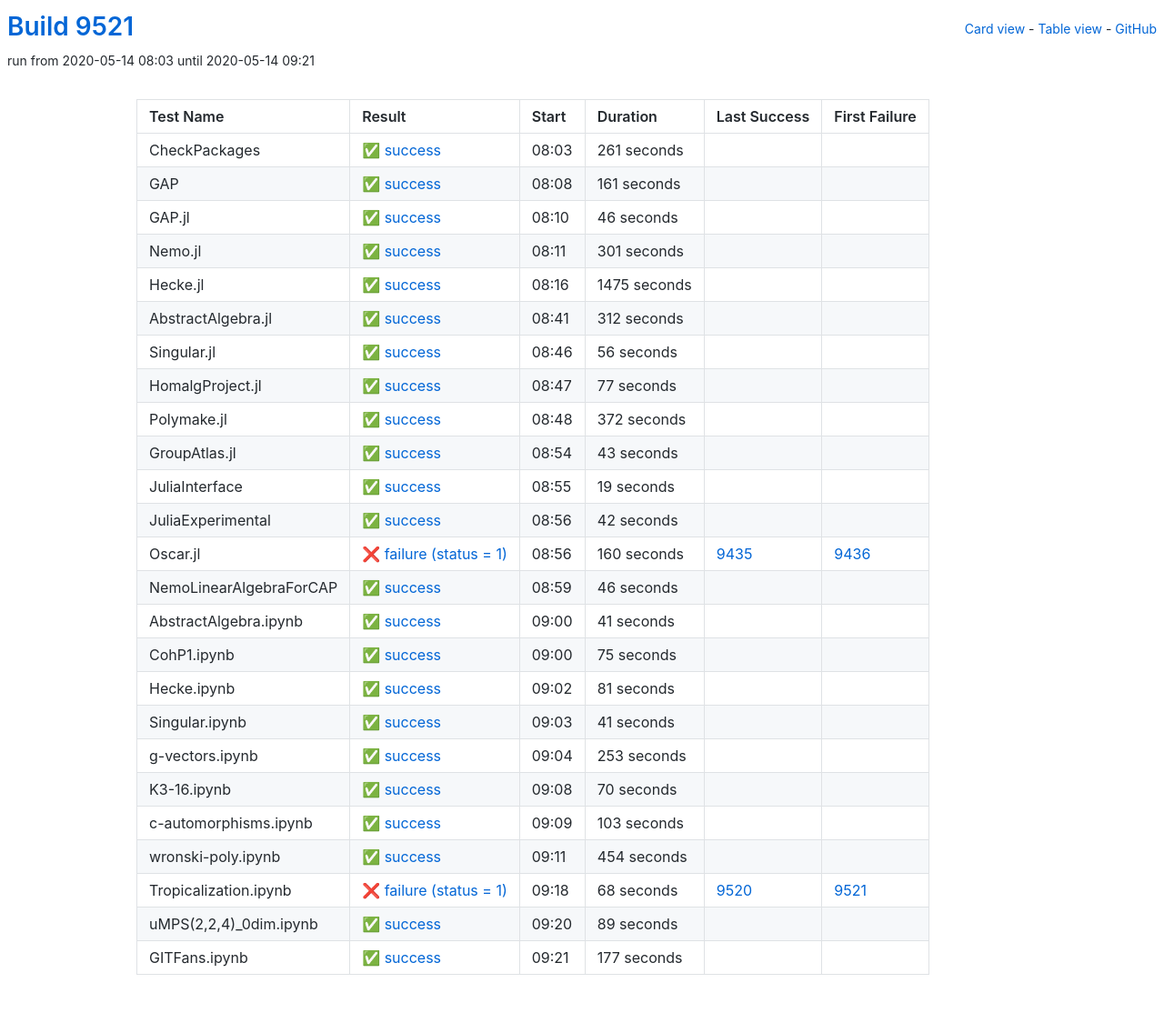
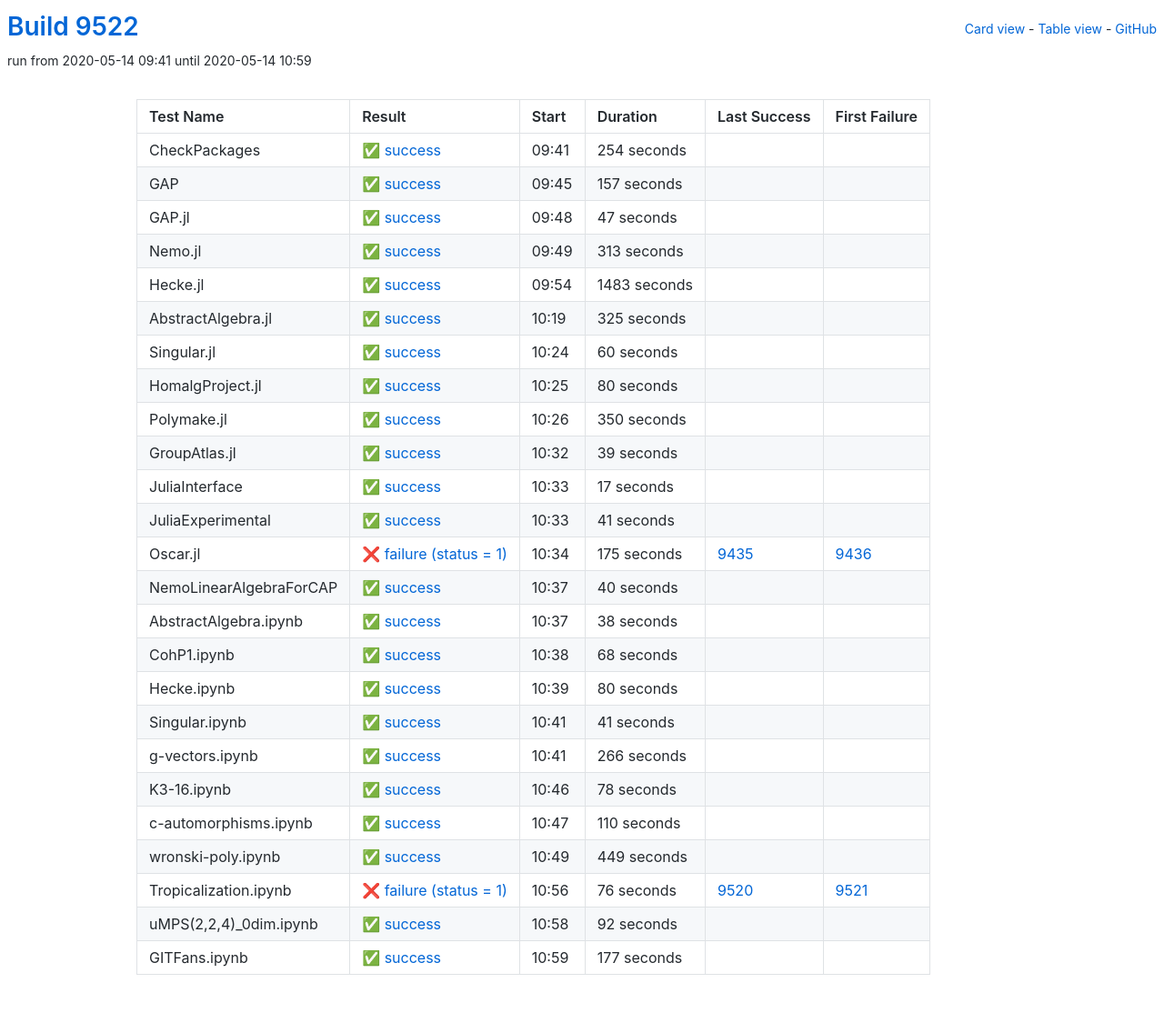
Before and after one commit to oscar-system/oscar-ci-status, a Jekyll site: the page built from table.html, in a window 1280 px wide. Shown: the whole page at 91% size. Built offline with Jekyll 4.4.1, drawn with Linux system fonts in a browser that asks for light colours.

Commit message:
Build 9522

```diff
--- a/_data/ci.yml
+++ b/_data/ci.yml
@@ -1,209 +1,209 @@
-build: 9521
-build_url: https://oscarci.mathematik.uni-kl.de/job/oscar/9521/
+build: 9522
+build_url: https://oscarci.mathematik.uni-kl.de/job/oscar/9522/
 job: oscar
 tests:
-- duration: 261
+- duration: 254
   exitcode: 0
   first_failure: false
   first_failure_url: null
   id: checkpackages
   last_success: false
   last_success_url: null
-  log: https://oscarci.mathematik.uni-kl.de/job/oscar/9521/artifact/logs/build-9521/CheckPackages.log
+  log: https://oscarci.mathematik.uni-kl.de/job/oscar/9522/artifact/logs/build-9522/CheckPackages.log
   name: CheckPackages
-  start: 2020-05-14 08:03
+  start: 2020-05-14 09:41
   status: success
   success: true
-- duration: 161
+- duration: 157
   exitcode: 0
   first_failure: false
   first_failure_url: null
   id: gap
   last_success: false
   last_success_url: null
-  log: https://oscarci.mathematik.uni-kl.de/job/oscar/9521/artifact/logs/build-9521/GAP.log
+  log: https://oscarci.mathematik.uni-kl.de/job/oscar/9522/artifact/logs/build-9522/GAP.log
   name: GAP
-  start: 2020-05-14 08:08
+  start: 2020-05-14 09:45
   status: success
   success: true
-- duration: 46
+- duration: 47
   exitcode: 0
   first_failure: false
   first_failure_url: null
   id: gap-jl
   last_success: false
   last_success_url: null
-  log: https://oscarci.mathematik.uni-kl.de/job/oscar/9521/artifact/logs/build-9521/GAP.jl.log
+  log: https://oscarci.mathematik.uni-kl.de/job/oscar/9522/artifact/logs/build-9522/GAP.jl.log
   name: GAP.jl
-  start: 2020-05-14 08:10
+  start: 2020-05-14 09:48
   status: success
   success: true
-- duration: 301
+- duration: 313
   exitcode: 0
   first_failure: false
   first_failure_url: null
   id: nemo-jl
   last_success: false
   last_success_url: null
-  log: https://oscarci.mathematik.uni-kl.de/job/oscar/9521/artifact/logs/build-9521/Nemo.jl.log
+  log: https://oscarci.mathematik.uni-kl.de/job/oscar/9522/artifact/logs/build-9522/Nemo.jl.log
   name: Nemo.jl
-  start: 2020-05-14 08:11
+  start: 2020-05-14 09:49
   status: success
   success: true
-- duration: 1475
+- duration: 1483
   exitcode: 0
   first_failure: false
   first_failure_url: null
   id: hecke-jl
   last_success: false
   last_success_url: null
-  log: https://oscarci.mathematik.uni-kl.de/job/oscar/9521/artifact/logs/build-9521/Hecke.jl.log
+  log: https://oscarci.mathematik.uni-kl.de/job/oscar/9522/artifact/logs/build-9522/Hecke.jl.log
   name: Hecke.jl
-  start: 2020-05-14 08:16
+  start: 2020-05-14 09:54
   status: success
   success: true
-- duration: 312
+- duration: 325
   exitcode: 0
   first_failure: false
   first_failure_url: null
   id: abstractalgebra-jl
   last_success: false
   last_success_url: null
-  log: https://oscarci.mathematik.uni-kl.de/job/oscar/9521/artifact/logs/build-9521/AbstractAlgebra.jl.log
+  log: https://oscarci.mathematik.uni-kl.de/job/oscar/9522/artifact/logs/build-9522/AbstractAlgebra.jl.log
   name: AbstractAlgebra.jl
-  start: 2020-05-14 08:41
+  start: 2020-05-14 10:19
   status: success
   success: true
-- duration: 56
+- duration: 60
   exitcode: 0
   first_failure: false
   first_failure_url: null
   id: singular-jl
   last_success: false
   last_success_url: null
-  log: https://oscarci.mathematik.uni-kl.de/job/oscar/9521/artifact/logs/build-9521/Singular.jl.log
+  log: https://oscarci.mathematik.uni-kl.de/job/oscar/9522/artifact/logs/build-9522/Singular.jl.log
   name: Singular.jl
-  start: 2020-05-14 08:46
+  start: 2020-05-14 10:24
   status: success
   success: true
-- duration: 77
+- duration: 80
   exitcode: 0
   first_failure: false
   first_failure_url: null
   id: homalgproject-jl
   last_success: false
   last_success_url: null
-  log: https://oscarci.mathematik.uni-kl.de/job/oscar/9521/artifact/logs/build-9521/HomalgProject.jl.log
+  log: https://oscarci.mathematik.uni-kl.de/job/oscar/9522/artifact/logs/build-9522/HomalgProject.jl.log
   name: HomalgProject.jl
-  start: 2020-05-14 08:47
+  start: 2020-05-14 10:25
   status: success
   success: true
-- duration: 372
+- duration: 350
   exitcode: 0
   first_failure: false
   first_failure_url: null
   id: polymake-jl
   last_success: false
   last_success_url: null
-  log: https://oscarci.mathematik.uni-kl.de/job/oscar/9521/artifact/logs/build-9521/Polymake.jl.log
+  log: https://oscarci.mathematik.uni-kl.de/job/oscar/9522/artifact/logs/build-9522/Polymake.jl.log
   name: Polymake.jl
-  start: 2020-05-14 08:48
+  start: 2020-05-14 10:26
   status: success
   success: true
-- duration: 43
+- duration: 39
   exitcode: 0
   first_failure: false
   first_failure_url: null
   id: groupatlas-jl
   last_success: false
   last_success_url: null
-  log: https://oscarci.mathematik.uni-kl.de/job/oscar/9521/artifact/logs/build-9521/GroupAtlas.jl.log
+  log: https://oscarci.mathematik.uni-kl.de/job/oscar/9522/artifact/logs/build-9522/GroupAtlas.jl.log
   name: GroupAtlas.jl
-  start: 2020-05-14 08:54
+  start: 2020-05-14 10:32
   status: success
   success: true
-- duration: 19
+- duration: 17
   exitcode: 0
   first_failure: false
   first_failure_url: null
   id: juliainterface
   last_success: false
   last_success_url: null
-  log: https://oscarci.mathematik.uni-kl.de/job/oscar/9521/artifact/logs/build-9521/JuliaInterface.log
+  log: https://oscarci.mathematik.uni-kl.de/job/oscar/9522/artifact/logs/build-9522/JuliaInterface.log
   name: JuliaInterface
-  start: 2020-05-14 08:55
+  start: 2020-05-14 10:33
   status: success
   success: true
-- duration: 42
+- duration: 41
   exitcode: 0
   first_failure: false
   first_failure_url: null
   id: juliaexperimental
   last_success: false
   last_success_url: null
-  log: https://oscarci.mathematik.uni-kl.de/job/oscar/9521/artifact/logs/build-9521/JuliaExperimental.log
+  log: https://oscarci.mathematik.uni-kl.de/job/oscar/9522/artifact/logs/build-9522/JuliaExperimental.log
   name: JuliaExperimental
-  start: 2020-05-14 08:56
+  start: 2020-05-14 10:33
   status: success
   success: true
-- duration: 160
+- duration: 175
   exitcode: 1
   first_failure: 9436
   first_failure_url: https://oscarci.mathematik.uni-kl.de/job/oscar/9436/
   id: oscar-jl
   last_success: 9435
   last_success_url: https://oscarci.mathematik.uni-kl.de/job/oscar/9435/
-  log: https://oscarci.mathematik.uni-kl.de/job/oscar/9521/artifact/logs/build-9521/Oscar.jl.log
+  log: https://oscarci.mathematik.uni-kl.de/job/oscar/9522/artifact/logs/build-9522/Oscar.jl.log
   name: Oscar.jl
-  start: 2020-05-14 08:56
+  start: 2020-05-14 10:34
   status: failure
   success: false
-- duration: 46
+- duration: 40
   exitcode: 0
   first_failure: false
   first_failure_url: null
   id: nemolinearalgebraforcap
   last_success: false
   last_success_url: null
-  log: https://oscarci.mathematik.uni-kl.de/job/oscar/9521/artifact/logs/build-9521/NemoLinearAlgebraForCAP.log
+  log: https://oscarci.mathematik.uni-kl.de/job/oscar/9522/artifact/logs/build-9522/NemoLinearAlgebraForCAP.log
   name: NemoLinearAlgebraForCAP
-  start: 2020-05-14 08:59
+  start: 2020-05-14 10:37
   status: success
   success: true
-- duration: 41
+- duration: 38
   exitcode: 0
   first_failure: false
   first_failure_url: null
   id: abstractalgebra-ipynb
   last_success: false
   last_success_url: null
-  log: https://oscarci.mathematik.uni-kl.de/job/oscar/9521/artifact/logs/build-9521/AbstractAlgebra.ipynb.log
+  log: https://oscarci.mathematik.uni-kl.de/job/oscar/9522/artifact/logs/build-9522/AbstractAlgebra.ipynb.log
   name: AbstractAlgebra.ipynb
-  start: 2020-05-14 09:00
+  start: 2020-05-14 10:37
   status: success
   success: true
-- duration: 75
+- duration: 68
   exitcode: 0
   first_failure: false
   first_failure_url: null
   id: cohp1-ipynb
   last_success: false
   last_success_url: null
-  log: https://oscarci.mathematik.uni-kl.de/job/oscar/9521/artifact/logs/build-9521/CohP1.ipynb.log
+  log: https://oscarci.mathematik.uni-kl.de/job/oscar/9522/artifact/logs/build-9522/CohP1.ipynb.log
   name: CohP1.ipynb
-  start: 2020-05-14 09:00
+  start: 2020-05-14 10:38
   status: success
   success: true
-- duration: 81
+- duration: 80
   exitcode: 0
   first_failure: false
   first_failure_url: null
   id: hecke-ipynb
   last_success: false
   last_success_url: null
-  log: https://oscarci.mathematik.uni-kl.de/job/oscar/9521/artifact/logs/build-9521/Hecke.ipynb.log
+  log: https://oscarci.mathematik.uni-kl.de/job/oscar/9522/artifact/logs/build-9522/Hecke.ipynb.log
   name: Hecke.ipynb
-  start: 2020-05-14 09:02
+  start: 2020-05-14 10:39
   status: success
   success: true
 - duration: 41
@@ -213,81 +213,81 @@ tests:
   id: singular-ipynb
   last_success: false
   last_success_url: null
-  log: https://oscarci.mathematik.uni-kl.de/job/oscar/9521/artifact/logs/build-9521/Singular.ipynb.log
+  log: https://oscarci.mathematik.uni-kl.de/job/oscar/9522/artifact/logs/build-9522/Singular.ipynb.log
   name: Singular.ipynb
-  start: 2020-05-14 09:03
+  start: 2020-05-14 10:41
   status: success
   success: true
-- duration: 253
+- duration: 266
   exitcode: 0
   first_failure: false
   first_failure_url: null
   id: g-vectors-ipynb
   last_success: false
   last_success_url: null
-  log: https://oscarci.mathematik.uni-kl.de/job/oscar/9521/artifact/logs/build-9521/g-vectors.ipynb.log
+  log: https://oscarci.mathematik.uni-kl.de/job/oscar/9522/artifact/logs/build-9522/g-vectors.ipynb.log
   name: g-vectors.ipynb
-  start: 2020-05-14 09:04
+  start: 2020-05-14 10:41
   status: success
   success: true
-- duration: 70
+- duration: 78
   exitcode: 0
   first_failure: false
   first_failure_url: null
   id: k3-16-ipynb
   last_success: false
   last_success_url: null
-  log: https://oscarci.mathematik.uni-kl.de/job/oscar/9521/artifact/logs/build-9521/K3-16.ipynb.log
+  log: https://oscarci.mathematik.uni-kl.de/job/oscar/9522/artifact/logs/build-9522/K3-16.ipynb.log
   name: K3-16.ipynb
-  start: 2020-05-14 09:08
+  start: 2020-05-14 10:46
   status: success
   success: true
-- duration: 103
+- duration: 110
   exitcode: 0
   first_failure: false
   first_failure_url: null
   id: c-automorphisms-ipynb
   last_success: false
   last_success_url: null
-  log: https://oscarci.mathematik.uni-kl.de/job/oscar/9521/artifact/logs/build-9521/c-automorphisms.ipynb.log
+  log: https://oscarci.mathematik.uni-kl.de/job/oscar/9522/artifact/logs/build-9522/c-automorphisms.ipynb.log
   name: c-automorphisms.ipynb
-  start: 2020-05-14 09:09
+  start: 2020-05-14 10:47
   status: success
   success: true
-- duration: 454
+- duration: 449
   exitcode: 0
   first_failure: false
   first_failure_url: null
   id: wronski-poly-ipynb
   last_success: false
   last_success_url: null
-  log: https://oscarci.mathematik.uni-kl.de/job/oscar/9521/artifact/logs/build-9521/wronski-poly.ipynb.log
+  log: https://oscarci.mathematik.uni-kl.de/job/oscar/9522/artifact/logs/build-9522/wronski-poly.ipynb.log
   name: wronski-poly.ipynb
-  start: 2020-05-14 09:11
+  start: 2020-05-14 10:49
   status: success
   success: true
-- duration: 68
+- duration: 76
   exitcode: 1
   first_failure: 9521
   first_failure_url: https://oscarci.mathematik.uni-kl.de/job/oscar/9521/
   id: tropicalization-ipynb
   last_success: 9520
   last_success_url: https://oscarci.mathematik.uni-kl.de/job/oscar/9520/
-  log: https://oscarci.mathematik.uni-kl.de/job/oscar/9521/artifact/logs/build-9521/Tropicalization.ipynb.log
+  log: https://oscarci.mathematik.uni-kl.de/job/oscar/9522/artifact/logs/build-9522/Tropicalization.ipynb.log
   name: Tropicalization.ipynb
-  start: 2020-05-14 09:18
+  start: 2020-05-14 10:56
   status: failure
   success: false
-- duration: 89
+- duration: 92
   exitcode: 0
   first_failure: false
   first_failure_url: null
   id: umps-2-2-4-0dim-ipynb
   last_success: false
   last_success_url: null
-  log: https://oscarci.mathematik.uni-kl.de/job/oscar/9521/artifact/logs/build-9521/uMPS-2-2-4-_0dim.ipynb.log
+  log: https://oscarci.mathematik.uni-kl.de/job/oscar/9522/artifact/logs/build-9522/uMPS-2-2-4-_0dim.ipynb.log
   name: uMPS(2,2,4)_0dim.ipynb
-  start: 2020-05-14 09:20
+  start: 2020-05-14 10:58
   status: success
   success: true
 - duration: 177
@@ -297,8 +297,8 @@ tests:
   id: gitfans-ipynb
   last_success: false
   last_success_url: null
-  log: https://oscarci.mathematik.uni-kl.de/job/oscar/9521/artifact/logs/build-9521/GITFans.ipynb.log
+  log: https://oscarci.mathematik.uni-kl.de/job/oscar/9522/artifact/logs/build-9522/GITFans.ipynb.log
   name: GITFans.ipynb
-  start: 2020-05-14 09:21
+  start: 2020-05-14 10:59
   status: success
   success: true
```
Also changed, not shown: README.md.
